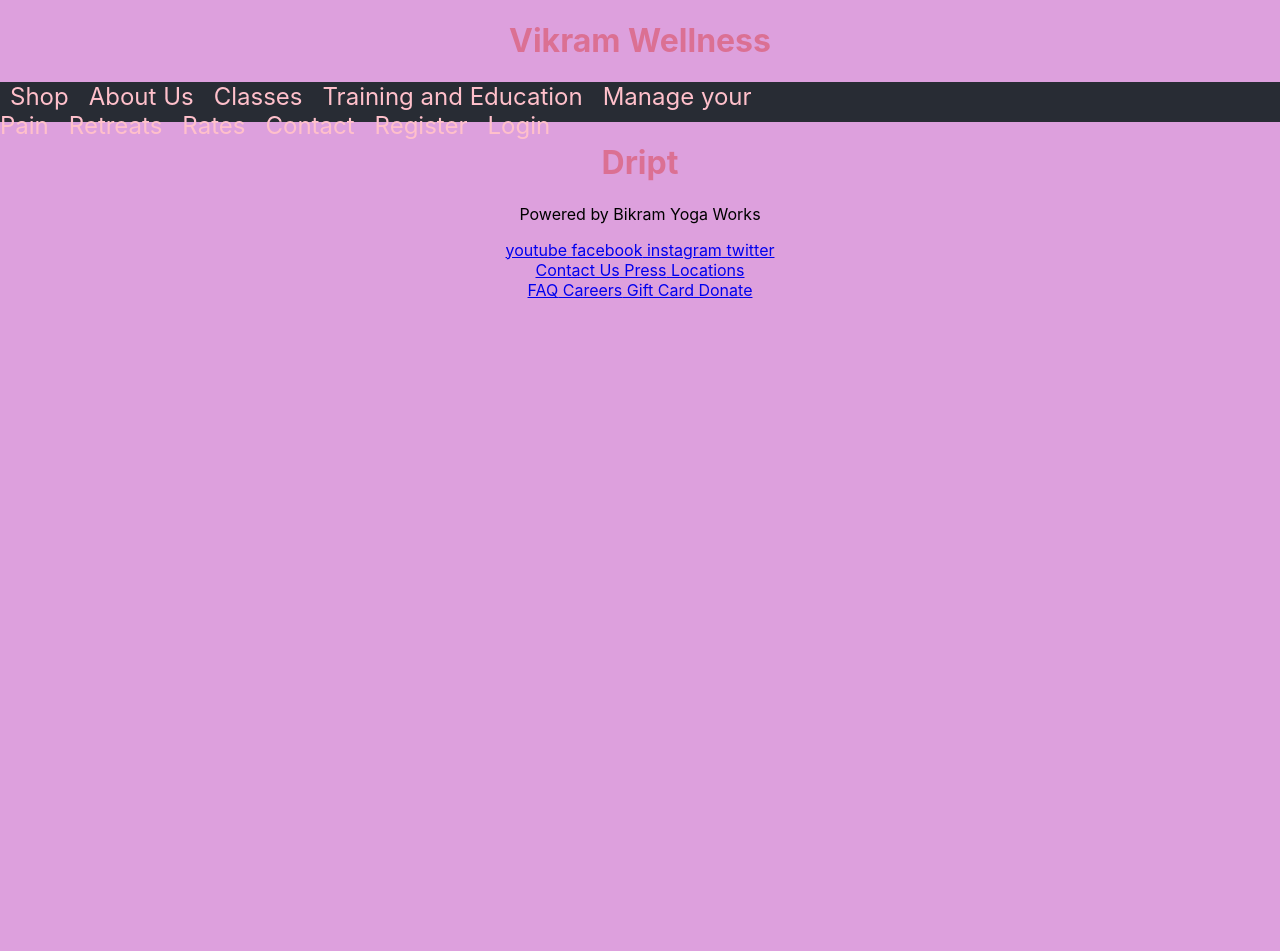
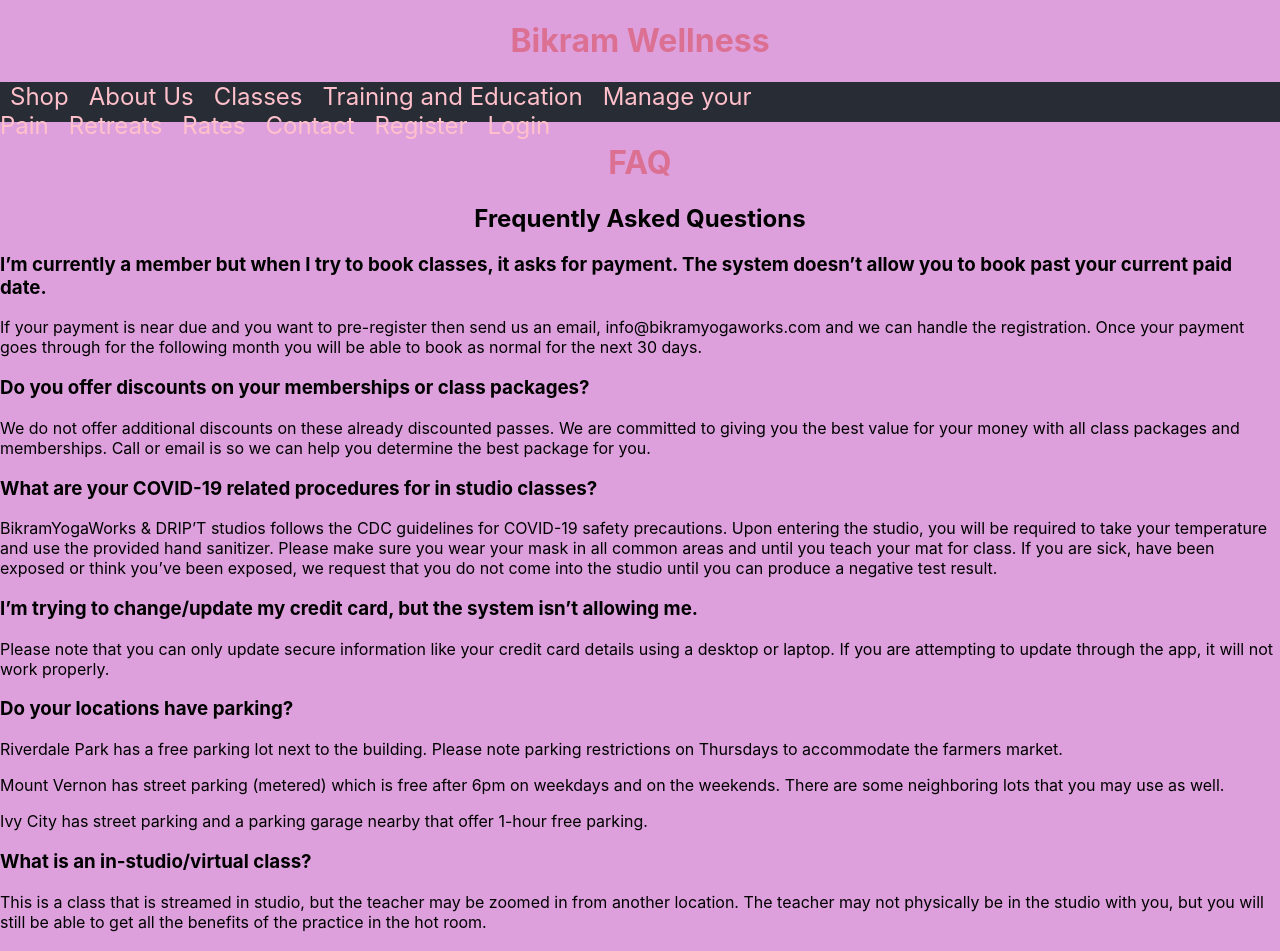
Before and after one commit to Gamoundo/Vikram-wellness, a React (Create React App) app in the folder vikram-frontend/: page /faq in a window 1280 px wide. Shown: the top 951 px of the page. Before the commit the page ends 800 px from the top, so only its background shows below. Built offline with nearby package versions, Linux system fonts and the light colour scheme.

Commit message:
added the faq component

```diff
--- a/vikram-frontend/package.json
+++ b/vikram-frontend/package.json
@@ -3,13 +3,14 @@
   "version": "0.1.0",
   "private": true,
   "dependencies": {
+    "@fortawesome/fontawesome-free": "^5.15.3",
     "@testing-library/jest-dom": "^5.14.1",
     "@testing-library/react": "^11.2.7",
     "@testing-library/user-event": "^12.8.3",
     "react": "^17.0.2",
     "react-dom": "^17.0.2",
     "react-router-dom": "^5.2.0",
-    "react-scripts": "4.0.3",
+    "react-scripts": "^1.1.5",
     "web-vitals": "^1.1.2"
   },
   "scripts": {
--- a/vikram-frontend/src/App.css
+++ b/vikram-frontend/src/App.css
@@ -101,3 +101,9 @@ h1 {
   padding: 4rem 4rem;
   border-radius: 2rem;
 }
+
+.list {
+  display:flex;
+  flex-direction: column;
+
+}
--- a/vikram-frontend/src/App.js
+++ b/vikram-frontend/src/App.js
@@ -1,3 +1,4 @@
+import React from 'react'
 import logo from './logo.svg';
 import './App.css';
 import { BrowserRouter as Router, Route } from "react-router-dom"
@@ -9,6 +10,9 @@ import Contact from './Contact';
 import Locations from './Locations';
 import Team from './Team';
 import News from './News';
+import Careers from './Careers';
+import Faq from './Faq';
+// import { FontAwesomeIcon } from '@fortawesome/react-fontawesome'
 
 function App() {
 
@@ -38,13 +42,15 @@ function App() {
   return (
     <Router>
         <div className="App">
-          <h1> Vikram Wellness</h1>
+          <h1> Bikram Wellness</h1>
           <Navbar />
           <Route exact path="/about" component={About}/>
           <Route exact path="/training" component={Training}/>
           <Route exact path="/rates" component={Rates}/>
           <Route exact path="/team" component={Team}/>
           <Route exact path="/press" component={News}/>
+          <Route exact path="/careers" component={Careers}/>
+          <Route exact path="/faq" component={Faq}/>
           <Route exact path= '/contact'  render={ routerProps => <Contact {...routerProps} locations={locations}/>}>
 
           </Route>
@@ -54,24 +60,27 @@ function App() {
                 <h1> Dript</h1>
                 <p> Powered by Bikram Yoga Works</p>
                 <div>
-                  <a className="link" target='_blank' href= 'https://www.youtube.com/channel/UCCYo4ol02kqpFEJ9MQ9POcw'> youtube</a>
-                  <a className="link" target='_blank' href= 'https://www.facebook.com/BikramYogaWorks'> facebook</a>
-                  <a className="link" target='_blank' href= 'https://www.instagram.com/BikramYogaWorks/'> instagram</a>
-                  <a className="link" target='_blank' href= 'https://twitter.com/BikramYogaWorks'> twitter</a>
+                  <a className="link" target='_blank' href= 'https://www.youtube.com/channel/UCCYo4ol02kqpFEJ9MQ9POcw'> <i class="fa fa-youtube-square fa-4x"></i></a>
+                  <a className="link" target='_blank' href= 'https://www.facebook.com/BikramYogaWorks'> <i class="fa fa-facebook-square fa-4x"></i></a>
+                  <a className="link" target='_blank' href= 'https://www.instagram.com/BikramYogaWorks/'> <i class="fa fa-instagram-square fa-4x"></i></a>
+                  <a className="link" target='_blank' href= 'https://twitter.com/BikramYogaWorks'> <i class="fa fa-twitter-square fa-4x"></i></a>
                 </div>
             </div>
             <div className="footerRight">
               <div>
                   <div>
-                  <a className="link" target='_blank' href= 'http://localhost:3000/contact'> Contact Us</a>
-                  <a className="link" target='_blank' href= 'http://localhost:3000/press'> Press</a>
-                  <a className="link" target='_blank' href= 'http://localhost:3000/locations'> Locations</a>
+                  <a className="link" href= 'http://localhost:3000/contact'> Contact Us</a>
+                  <a className="link" href= 'http://localhost:3000/press'> Press</a>
+                  <a className="link" href= 'http://localhost:3000/locations'> Locations</a>
                   </div>
                   <div>
-                  <a className="link" target='_blank' href= 'http://localhost:3000/locations'> FAQ</a>
-                  <a className="link" target='_blank' href= 'http://localhost:3000/locations'> Careers</a>
-                  <a className="link" target='_blank' href= 'http://localhost:3000/locations'> Gift Card</a>
-                  <a className="link" target='_blank' href= 'http://localhost:3000/locations'> Donate</a>
+                    <ul className="list">
+                      <a className="link"  href= 'http://localhost:3000/faq'> FAQ</a>
+                      <a className="link"  href= 'http://localhost:3000/careers'> Careers</a>
+                      <a className="link"  href= 'http://localhost:3000/locations'> Gift Card</a>
+                      <a className="link"  href= 'http://localhost:3000/locations'> Donate</a>
+                    </ul>
+
                   </div>
               </div>
             </div>
--- /dev/null
+++ b/vikram-frontend/src/Careers.js
@@ -0,0 +1,15 @@
+import React from 'react'
+
+
+
+function Careers() {
+    return(
+        <div>
+            <h1> Careers</h1>
+            <h3>We are looking for Instructors that specialize in modalities outside of Bikram Yoga like Strength, Cardio, HIIT, Resistance Training etc. If you think you have what we're looking for then... </h3>
+
+        </div>
+    )
+}
+
+export default Careers;
--- /dev/null
+++ b/vikram-frontend/src/Faq.js
@@ -0,0 +1,83 @@
+import React from 'react';
+
+function Faq() {
+
+  let questions = [
+      {
+          question: "I’m currently a member but when I try to book classes, it asks for payment. The system doesn’t allow you to book past your current paid date.",
+          answer: ["If your payment is near due and you want to pre-register then send us an email, info@bikramyogaworks.com and we can handle the registration. Once your payment goes through for the following month you will be able to book as normal for the next 30 days."]
+      },
+      {
+        question: "Do you offer discounts on your memberships or class packages?",
+        answer: ["We do not offer additional discounts on these already discounted passes. We are committed to giving you the best value for your money with all class packages and memberships. Call or email is so we can help you determine the best package for you."]
+    },
+    {
+        question: "What are your COVID-19 related procedures for in studio classes?",
+        answer: ["BikramYogaWorks & DRIP’T studios follows the CDC guidelines for COVID-19 safety precautions. Upon entering the studio, you will be required to take your temperature and use the provided hand sanitizer. Please make sure you wear your mask in all common areas and until you teach your mat for class. If you are sick, have been exposed or think you’ve been exposed, we request that you do not come into the studio until you can produce a negative test result."]
+    },
+    {
+        question: "I’m trying to change/update my credit card, but the system isn’t allowing me.",
+        answer: ["Please note that you can only update secure information like your credit card details using a desktop or laptop. If you are attempting to update through the app, it will not work properly."]
+    },
+    {
+        question: "Do your locations have parking?",
+        answer: ["Riverdale Park has a free parking lot next to the building. Please note parking restrictions on Thursdays to accommodate the farmers market.",
+                 "Mount Vernon has street parking (metered) which is free after 6pm on weekdays and on the weekends. There are some neighboring lots that you may use as well.",
+                 "Ivy City has street parking and a parking garage nearby that offer 1-hour free parking."
+                ]
+    },
+    {
+        question: "What is an in-studio/virtual class?",
+        answer: ["This is a class that is streamed in studio, but the teacher may be zoomed in from another location. The teacher may not physically be in the studio with you, but you will still be able to get all the benefits of the practice in the hot room."]
+    },
+    {
+        question: "I want to use my buddy pass to invite a friend to class.",
+        answer: ["If you would like to invite a friend to class, please email us your friend’s name and we can add the buddy pass to their account. If they have never been to the studio before, please make sure they create a registration online before you email us."]
+    },
+  ]
+
+
+  const displayAnswer = (arr) => {
+    return (arr.map((answer) => {
+        return(
+            <div className="project">
+                <p>{answer}</p>
+            </div>
+        )
+    }
+    ))
+}
+
+
+  const displayQAndA = (arr) => {
+
+
+
+
+
+        return (arr.map((element) => {
+            return(
+              <div className="contact">
+
+
+                  <h3> {element.question}</h3>
+                    {displayAnswer(element.answer)}
+              </div>
+            )
+        }
+        )
+
+        )
+       }
+
+
+    return(
+        <div>
+             <h1>FAQ</h1>
+             <h2> Frequently Asked Questions</h2>
+            {displayQAndA(questions)}
+        </div>
+    )
+}
+
+export default Faq;
```
Also changed, not shown: 1 other file (tests, documents, lock files or other folders).
